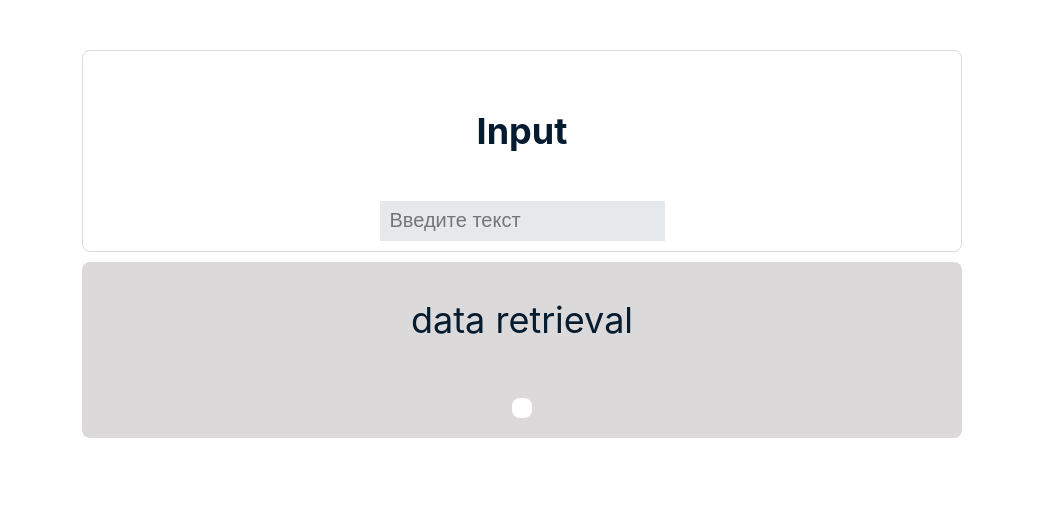
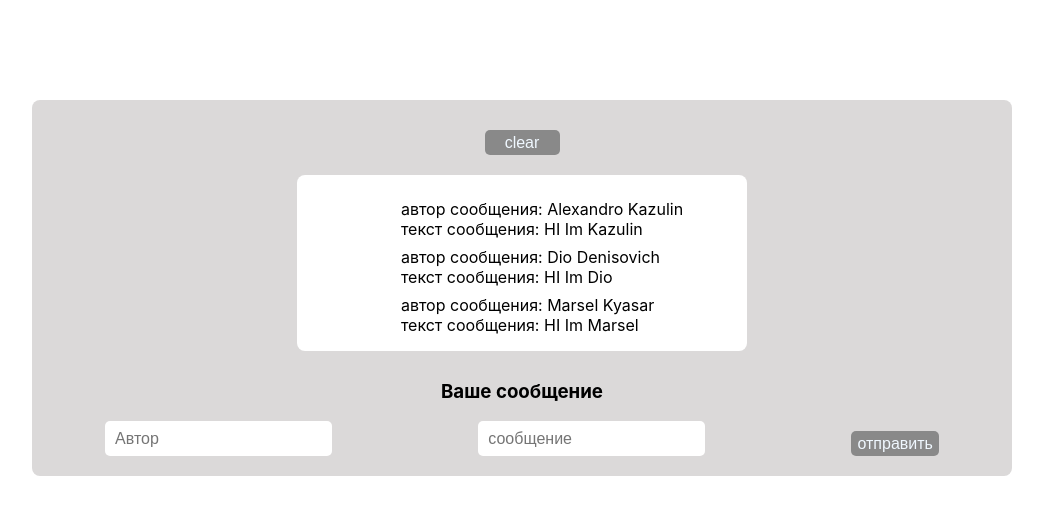
Before and after one commit to YKant-portfolio/traning_react_project, a React (Create React App) app: page / in a window 1280 px wide. Shown: the top 514 px of the page, without its empty margins (118-1161 px from the left). Built offline with nearby package versions, Linux system fonts and the light colour scheme; the HTML template or start-up script is replaced by a standard one.

Commit message:
приложение подгрузка сообщений авторов и добавление собственного сообщения

```diff
--- a/src/component/APP/App.css
+++ b/src/component/APP/App.css
@@ -1,21 +1,22 @@
-.text {
+.content {
 	display: flex;
 	align-items: center;
 	flex-direction: column;
 	background-color: rgb(219, 217, 217);
-	margin: 0 200px;
+	margin: 100px 150px;
 	border-radius: 8px;
+	padding-top: 20px
 }
 
-p {
-	font-size: 36px;
-	color: rgb(5, 28, 48);
+button {
+	margin-top: 10px;
+	height: 25px;
+	min-width: 75px;
+	border-radius: 5px;
+	border: none;
+	font-size: 16px;
+	font-weight: 100;
+	cursor: pointer;
+	background: rgba(124, 124, 124, 0.863);
+	color: aliceblue;
 }
-
-h2 {
-	background: rgb(255, 255, 255);
-	padding: 10px;
-	border-radius: 8px;
-	color: rgb(5, 28, 48);
-	font-weight: 100;
-}
--- a/src/component/APP/App.js
+++ b/src/component/APP/App.js
@@ -1,32 +1,71 @@
-import React, { Component } from 'react';
-import Message from '../Message/Message'
-
+import { useState, useEffect } from 'react';
+import Message from '../Message/Message';
+import Form from '../Form/Form';
+import Spinner from '../Spiner/Spiner';
 import './App.css';
 
-class App extends Component {
-	constructor(props) {
-		super(props);
-		this.state = {
-			text: ''
-		}
+function App() {
+	const [value, setValue] = useState('');
+	const [robot, setRobot] = useState([]);
+	const [loading, setLoading] = useState(false);
+	const [msg, setMsg] = useState(false);
 
-	}
-	onUpdateText = (text) => {
-		this.setState({ text });
+	let getData = [
+		{ id: 1, author: 'Alexandro Kazulin', text: 'HI Im Kazulin' },
+		{ id: 2, author: 'Dio Denisovich', text: 'HI Im Dio' },
+		{ id: 3, author: 'Marsel Kyasar', text: 'HI Im Marsel' },
+	]
+
+	let maxId = value.length + 1;
+
+	const clearData = () => {
+		setValue('');
 	}
 
-	render() {
-		const { text } = this.state
-		return (
-			<div>
-				<Message onUpdateText={this.onUpdateText} />
-				<div className='text'>
-					<p>data retrieval</p>
-					<h2 >{text}</h2>
-				</div>
-			</div>
-		);
+	const addItem = (author, text) => {
+		const newItem = {
+			author,
+			text,
+			id: maxId++,
+		}
+		setValue([...value, newItem]);
+		setRobot([0])
 	}
+
+
+	useEffect(() => {
+		setValue([...getData]);
+	}, [])
+
+	useEffect(() => {
+		if (robot.length > 0) {
+			setLoading(true);
+			setTimeout(() => {
+				setLoading(false);
+				setMsg(true);
+			}, 5000)
+		}
+	}, [robot])
+
+	useEffect(() => {
+		setTimeout(() => {
+			setMsg(false);
+		}, 3000)
+	}, [msg])
+
+	const spinner = loading ? <Spinner /> : null;
+	const message = msg ? <h3>Ваше сообщение принято</h3> : null;
+
+	return (
+		<div className='content'>
+			{/* <button onClick={updateData}>upload</button> */}
+			<button onClick={clearData}>clear</button>
+			<Message onUpdateData={value} />
+			<Form onAdd={addItem} />
+			{spinner}
+			{message}
+		</div>
+	)
 }
 
 export default App;
--- /dev/null
+++ b/src/component/Form/Form.css
@@ -0,0 +1,20 @@
+.form-wrap {
+	width: 100%;
+}
+
+form {
+	display: flex;
+	justify-content: space-around;
+	margin-bottom: 20px;
+}
+
+h3 {
+	text-align: center;
+}
+
+input {
+	border: none;
+	border-radius: 5px;
+	padding: 0 10px;
+	font-size: 16px;
+}
--- /dev/null
+++ b/src/component/Form/Form.js
@@ -0,0 +1,51 @@
+import { useState } from 'react';
+
+import './Form.css'
+
+const Form = (props) => {
+
+	const [newAuthor, setAuthor] = useState('')
+	const [newText, setText] = useState('')
+
+	const onValueChangeAuthor = (e) => {
+		setAuthor(e.target.value);
+	}
+
+	const onValueChangeText = (e) => {
+		setText(e.target.value);
+	}
+
+	const onSubmitItem = (e) => {
+		e.preventDefault();
+		props.onAdd(newAuthor, newText);
+		setAuthor('');
+		setText('');
+	}
+
+
+	return (
+		<div className='form-wrap'>
+			<h3>Ваше сообщение</h3>
+			<form
+				className="form"
+				onSubmit={onSubmitItem}>
+				<input type="text"
+					placeholder="Автор"
+					name='author'
+					value={newAuthor}
+					onChange={onValueChangeAuthor}
+				/>
+				<input type="text"
+					placeholder="сообщение"
+					name='message'
+					value={newText}
+					onChange={onValueChangeText}
+				/>
+				<button type="submit"
+					className="btn">отправить</button>
+			</form>
+		</div>
+	)
+}
+
+export default Form;
--- a/src/component/Message/Message.css
+++ b/src/component/Message/Message.css
@@ -3,22 +3,17 @@
 	flex-direction: column;
 	justify-content: center;
 	align-items: center;
-	height: 200px;
-	border: 1px solid rgb(219, 217, 217);
-	margin: 50px 200px 10px;
+	min-width: 450px;
+	border: none;
+	background: rgb(255, 255, 255);
+	margin: 20px 200px 10px;
 	border-radius: 8px;
 }
 
-.message-input {
-	font-size: 20px;
-	background-color: rgb(230, 233, 236);
-	color: rgb(5, 28, 48);
-	padding: 0 10px;
-	border: none;
-	height: 40px;
+ul {
+	list-style-type: none;
 }
 
-.h4 {
-	font-size: 36px;
-	color: rgb(5, 28, 48);
+li {
+	margin-top: 8px;
 }
--- a/src/component/Message/Message.js
+++ b/src/component/Message/Message.js
@@ -1,21 +1,23 @@
-import React, { Component } from 'react'
+import React from 'react'
+
 import './Message.css'
+function Message(props) {
+	const data = props.onUpdateData;
 
-export default class Message extends Component {
-	onUpdateText = (event) => {
-		const text = event.target.value;
-		this.props.onUpdateText(text)
+	let res;
+	if (data) {
+		res = data.map(item => <li key={item.id}>автор сообщения: {item.author} <br /> текст сообщения: {item.text}</li>)
+	} else {
+		res = 'массив объектов - сообщений пуст'
 	}
 
-	render() {
-		return (
-			<div className='message'>
-				<h4 className='h4'>Input</h4>
-				<input type="text"
-					className="message-input"
-					placeholder="Введите текст"
-					onChange={this.onUpdateText} />
-			</div>
-		)
-	}
+	return (
+		<div className='message'>
+			<ul>
+				{res}
+			</ul>
+		</div>
+	)
 }
+
+export default Message;
--- /dev/null
+++ b/src/component/Spiner/Spiner.js
@@ -0,0 +1,65 @@
+const Spinner = () => {
+	return (
+		<svg xmlns="http://www.w3.org/2000/svg" style={{ margin: '0 auto', background: 'none', display: 'block' }} width="50px" height="50px" viewBox="0 0 100 100" preserveAspectRatio="xMidYMid">
+			<g transform="translate(80,50)">
+				<g transform="rotate(0)">
+					<circle cx="0" cy="0" r="7" fill="#1c4595" fillOpacity="1">
+						<animateTransform attributeName="transform" type="scale" begin="-0.875s" values="1.5 1.5;1 1" keyTimes="0;1" dur="1s" repeatCount="indefinite"></animateTransform>
+						<animate attributeName="fillOpacity" keyTimes="0;1" dur="1s" repeatCount="indefinite" values="1;0" begin="-0.875s"></animate>
+					</circle>
+				</g>
+			</g><g transform="translate(71.21320343559643,71.21320343559643)">
+				<g transform="rotate(45)">
+					<circle cx="0" cy="0" r="7" fill="#1c4595" fillOpacity="0.875">
+						<animateTransform attributeName="transform" type="scale" begin="-0.75s" values="1.5 1.5;1 1" keyTimes="0;1" dur="1s" repeatCount="indefinite"></animateTransform>
+						<animate attributeName="fillOpacity" keyTimes="0;1" dur="1s" repeatCount="indefinite" values="1;0" begin="-0.75s"></animate>
+					</circle>
+				</g>
+			</g><g transform="translate(50,80)">
+				<g transform="rotate(90)">
+					<circle cx="0" cy="0" r="7" fill="#1c4595" fillOpacity="0.75">
+						<animateTransform attributeName="transform" type="scale" begin="-0.625s" values="1.5 1.5;1 1" keyTimes="0;1" dur="1s" repeatCount="indefinite"></animateTransform>
+						<animate attributeName="fillOpacity" keyTimes="0;1" dur="1s" repeatCount="indefinite" values="1;0" begin="-0.625s"></animate>
+					</circle>
+				</g>
+			</g><g transform="translate(28.786796564403577,71.21320343559643)">
+				<g transform="rotate(135)">
+					<circle cx="0" cy="0" r="7" fill="#1c4595" fillOpacity="0.625">
+						<animateTransform attributeName="transform" type="scale" begin="-0.5s" values="1.5 1.5;1 1" keyTimes="0;1" dur="1s" repeatCount="indefinite"></animateTransform>
+						<animate attributeName="fillOpacity" keyTimes="0;1" dur="1s" repeatCount="indefinite" values="1;0" begin="-0.5s"></animate>
+					</circle>
+				</g>
+			</g><g transform="translate(20,50.00000000000001)">
+				<g transform="rotate(180)">
+					<circle cx="0" cy="0" r="7" fill="#1c4595" fillOpacity="0.5">
+						<animateTransform attributeName="transform" type="scale" begin="-0.375s" values="1.5 1.5;1 1" keyTimes="0;1" dur="1s" repeatCount="indefinite"></animateTransform>
+						<animate attributeName="fillOpacity" keyTimes="0;1" dur="1s" repeatCount="indefinite" values="1;0" begin="-0.375s"></animate>
+					</circle>
+				</g>
+			</g><g transform="translate(28.78679656440357,28.786796564403577)">
+				<g transform="rotate(225)">
+					<circle cx="0" cy="0" r="7" fill="#1c4595" fillOpacity="0.375">
+						<animateTransform attributeName="transform" type="scale" begin="-0.25s" values="1.5 1.5;1 1" keyTimes="0;1" dur="1s" repeatCount="indefinite"></animateTransform>
+						<animate attributeName="fillOpacity" keyTimes="0;1" dur="1s" repeatCount="indefinite" values="1;0" begin="-0.25s"></animate>
+					</circle>
+				</g>
+			</g><g transform="translate(49.99999999999999,20)">
+				<g transform="rotate(270)">
+					<circle cx="0" cy="0" r="7" fill="#1c4595" fillOpacity="0.25">
+						<animateTransform attributeName="transform" type="scale" begin="-0.125s" values="1.5 1.5;1 1" keyTimes="0;1" dur="1s" repeatCount="indefinite"></animateTransform>
+						<animate attributeName="fillOpacity" keyTimes="0;1" dur="1s" repeatCount="indefinite" values="1;0" begin="-0.125s"></animate>
+					</circle>
+				</g>
+			</g><g transform="translate(71.21320343559643,28.78679656440357)">
+				<g transform="rotate(315)">
+					<circle cx="0" cy="0" r="7" fill="#1c4595" fillOpacity="0.125">
+						<animateTransform attributeName="transform" type="scale" begin="0s" values="1.5 1.5;1 1" keyTimes="0;1" dur="1s" repeatCount="indefinite"></animateTransform>
+						<animate attributeName="fillOpacity" keyTimes="0;1" dur="1s" repeatCount="indefinite" values="1;0" begin="0s"></animate>
+					</circle>
+				</g>
+			</g>
+		</svg>
+	)
+}
+
+export default Spinner;
--- a/src/index.js
+++ b/src/index.js
@@ -5,7 +5,7 @@ import App from './component/APP/App';
 
 const root = ReactDOM.createRoot(document.getElementById('root'));
 root.render(
-	<React.StrictMode>
-		<App />
-	</React.StrictMode>
+	// <React.StrictMode>
+	<App />
+	// </React.StrictMode>
 );
```
